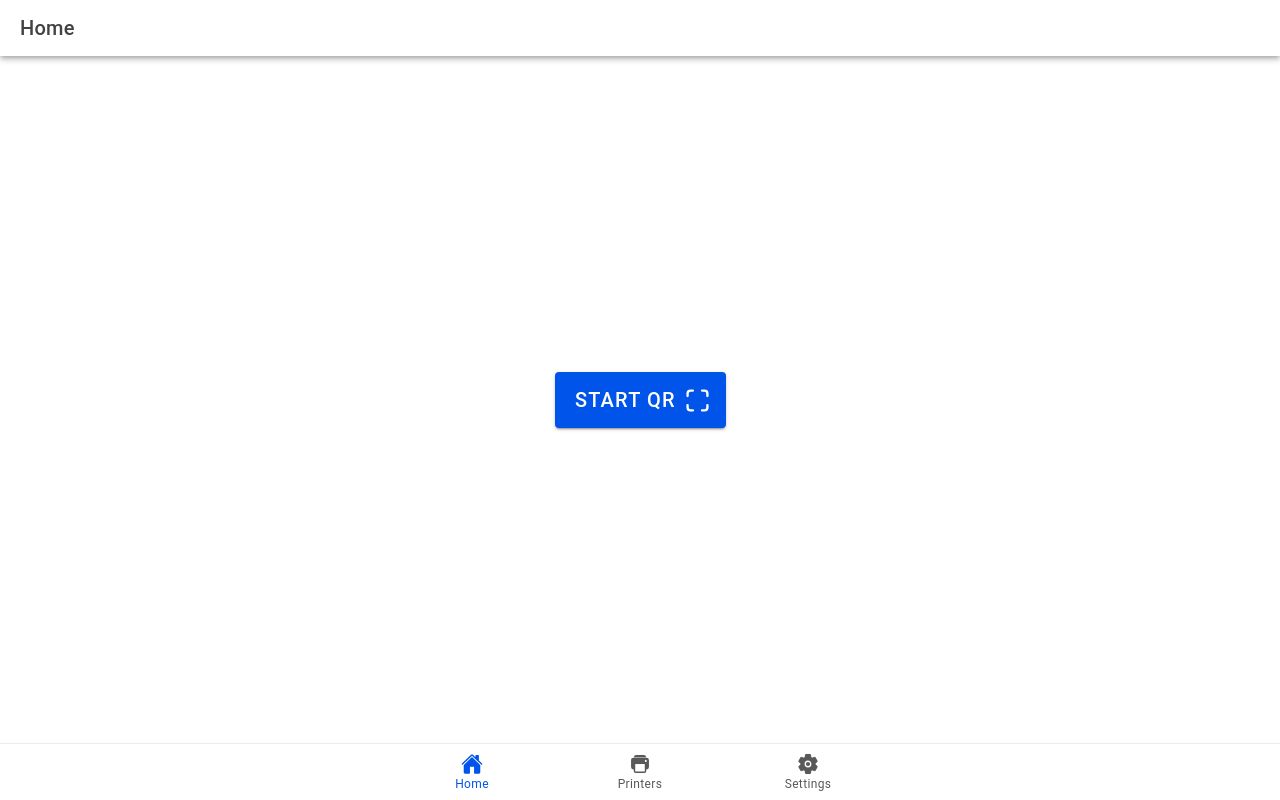
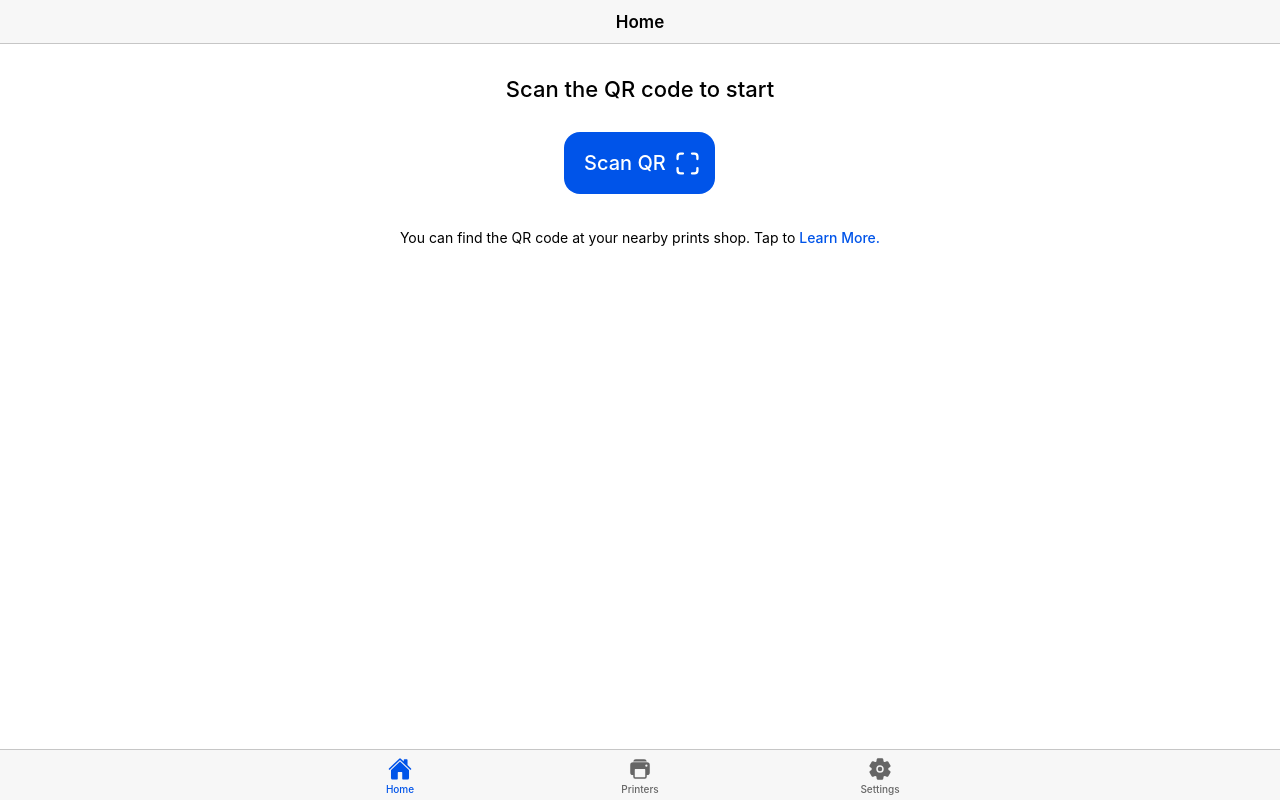
Before and after one commit to VanshajSaxena/printit-pwa, a React (Vite) app: page /home in a window 1280 px wide. Built offline with nearby package versions, Linux system fonts and the light colour scheme.

Commit message:
create home page

```diff
--- a/src/App.tsx
+++ b/src/App.tsx
@@ -45,7 +45,7 @@ import "@ionic/react/css/palettes/dark.system.css";
 /* Theme variables */
 import "./theme/variables.css";
 
-setupIonicReact({ mode: "md" });
+setupIonicReact({ mode: "ios" });
 
 const App: React.FC = () => (
   <IonApp>
--- a/src/pages/Home.tsx
+++ b/src/pages/Home.tsx
@@ -6,6 +6,7 @@ import {
   IonPage,
   IonTitle,
   IonToolbar,
+  IonText,
 } from "@ionic/react";
 import { scan } from "ionicons/icons";
 import "./Home.css";
@@ -18,12 +19,19 @@ const Home: React.FC = () => {
           <IonTitle>Home</IonTitle>
         </IonToolbar>
       </IonHeader>
-      <IonContent fullscreen>
-        <div className="tw:size-full tw:flex tw:items-center tw:justify-center ion-padding">
+      <IonContent fullscreen scrollY={false}>
+        <div className="ion-padding flex flex-col items-center justify-start gap-4">
+          <h3>Scan the QR code to start</h3>
           <IonButton size="large">
-            Start QR
+            Scan QR
             <IonIcon slot="end" ios={scan} md={scan}></IonIcon>
           </IonButton>
+          <p className="text-center text-sm">
+            You can find the QR code at your nearby prints shop. Tap to{" "}
+            <IonText color="primary" className="cursor-pointer font-medium">
+              Learn More.
+            </IonText>
+          </p>
         </div>
       </IonContent>
     </IonPage>
--- a/src/theme/variables.css
+++ b/src/theme/variables.css
@@ -2,5 +2,5 @@
 http://ionicframework.com/docs/theming/ */
 
 @layer theme, base, components, utilities;
-@import "tailwindcss/theme.css" layer(theme) prefix(tw);
-@import "tailwindcss/utilities.css" layer(utilities) prefix(tw);
+@import "tailwindcss/theme.css" layer(theme);
+@import "tailwindcss/utilities.css" layer(utilities);
```
